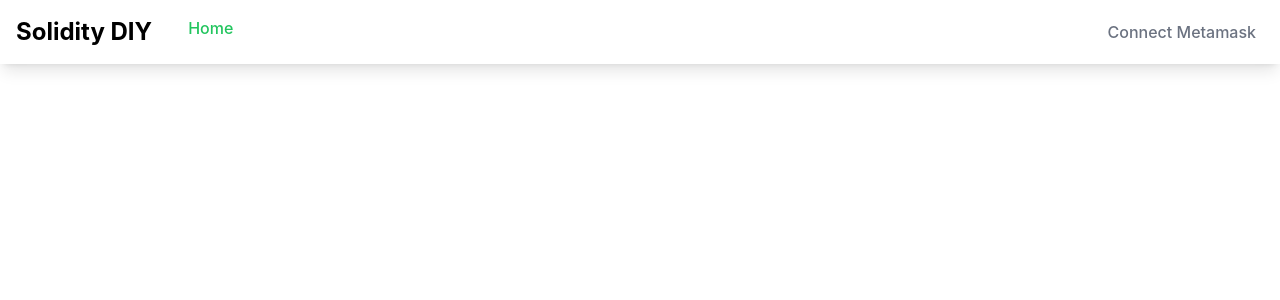
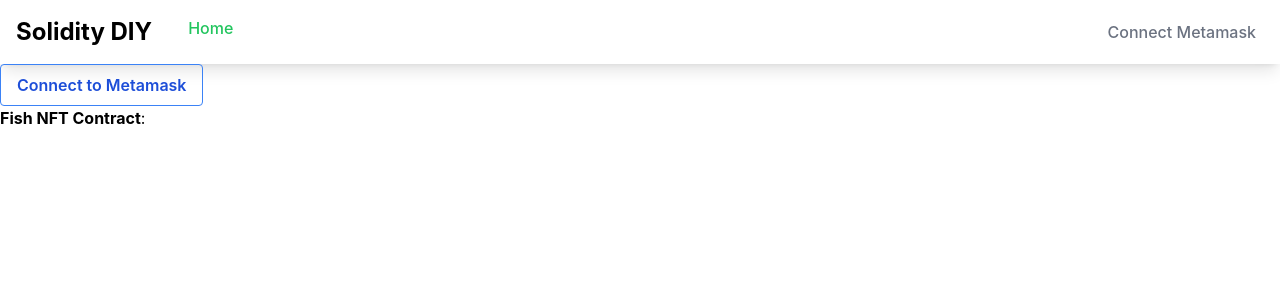
Before and after one commit to teye/solidity-diy-proj, a React (Create React App) app in the folder dapp/: page / in a window 1280 px wide. Shown: the top 300 px of the page. Built offline with nearby package versions, Linux system fonts and the light colour scheme.

Commit message:
fetch metamask info

```diff
--- a/dapp/package.json
+++ b/dapp/package.json
@@ -6,6 +6,7 @@
     "@testing-library/jest-dom": "^5.16.4",
     "@testing-library/react": "^13.2.0",
     "@testing-library/user-event": "^13.5.0",
+    "dotenv": "^16.0.1",
     "ethers": "^5.6.8",
     "react": "^18.1.0",
     "react-dom": "^18.1.0",
--- a/dapp/src/App.js
+++ b/dapp/src/App.js
@@ -1,14 +1,81 @@
 // import logo from './logo.svg';
+import { useState, useEffect } from 'react';
+import { ethers } from 'ethers';
 import './App.css';
 import Navbar from './components/navbar';
 
 function App() {
+  const [balance, setBalance] = useState("0");
+  const [currentAccount, setCurrentAccount] = useState("");
+  const [chainId, setChainId] = useState(0);
+  const [chainName, setChainName] = useState("");
+
+
+  const onConnectWallet = () => {
+    if (!window.ethereum) {
+      console.log("Please install Metamask");
+      return;
+    }
+
+    const provider = new ethers.providers.Web3Provider(window.ethereum);
+
+    // MetaMask requires requesting permission to connect users accounts
+    // await provider.send("eth_requestAccounts", []);
+    provider.send("eth_requestAccounts", [])
+      .then((accounts) => {
+        if (accounts.length > 0) {
+          setCurrentAccount(accounts[0]);
+        }
+      })
+      .catch((e) => console.error(e));
+  }
+
+  useEffect(() => {
+    // update balance and network
+    if (!currentAccount || !ethers.utils.isAddress(currentAccount)) {
+      return;
+    }
+
+    if (!window.ethereum) {
+      return;
+    }
+
+    const provider = new ethers.providers.Web3Provider(window.ethereum);
+
+    provider.getBalance(currentAccount)
+      .then((result) => {
+        setBalance(ethers.utils.formatEther(result));
+      });
+
+    provider.getNetwork()
+      .then((result)=> {
+        console.log(result);
+        setChainId(result.chainId);
+        setChainName(result.name);
+      });
+
+  }, [currentAccount]);
+
   return (
     <div className="max-w-full">
       <Navbar />
       <div>
         <div className="container">
-
+          <button
+            className="bg-transparent hover:bg-blue-500 text-blue-700 font-semibold hover:text-white py-2 px-4 border border-blue-500 hover:border-transparent rounded"
+            onClick={onConnectWallet}>
+            Connect to Metamask
+          </button>
+          {
+            currentAccount &&
+            <div>
+              <p>Account: {currentAccount}</p>
+              <p>Balance: {balance} ETH</p>
+              <p>Chain ID: {chainId}</p>
+              <p>Chain: {chainName}</p>
+            </div>
+          }
+          <p><strong>Fish NFT Contract</strong>: {process.env.REACT_APP_FISH_NFT_CONTRACT}</p>
         </div>
       </div>
     </div>
--- a/dapp/src/components/navbar.js
+++ b/dapp/src/components/navbar.js
@@ -15,7 +15,7 @@ function Navbar() {
                         </div>
                     </div>
                     <div className="space-x-3">
-                        <a href="/" class="py-2 px-2 font-medium text-gray-500 rounded hover:bg-green-500 hover:text-white transition duration-300">Connect Metamask</a>
+                        <a href="/" className="py-2 px-2 font-medium text-gray-500 rounded hover:bg-green-500 hover:text-white transition duration-300">Connect Metamask</a>
                     </div>
                 </div>
             </div>
--- /dev/null
+++ b/dapp/src/utils/utils.js
@@ -0,0 +1,5 @@
+import 'dotenv/config';
+
+export const env = {
+    FISH_NFT_CONTRACT: process.env.REACT_APP_FISH_NFT_CONTRACT,
+}
```
Also changed, not shown: 1 other file (tests, documents, lock files or other folders).
